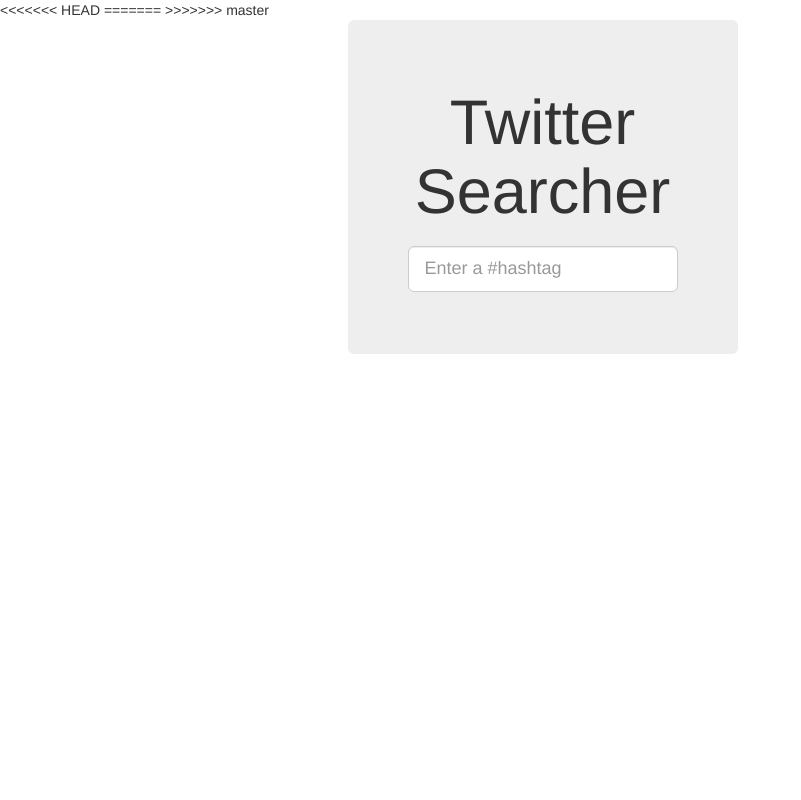
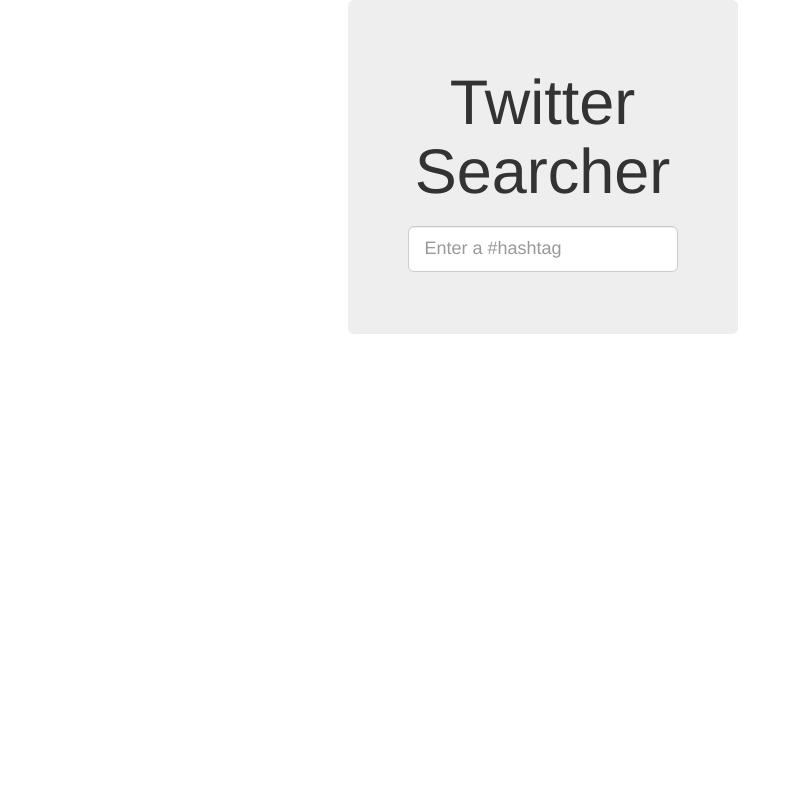
Before and after one commit to ryee1/twittersearcherproject, a Django app: page / in a window 1280 px wide. Shown: the whole page, without its empty margins (0-801 px from the left). Run offline with Django 3.2, Linux system fonts and the light colour scheme; some libraries are stand-ins or nearby versions.

Commit message:
Fixed garbage in html

```diff
--- a/twitterscraper/templates/twitterscraper/header.html
+++ b/twitterscraper/templates/twitterscraper/header.html
@@ -7,8 +7,5 @@
     <link href="/static/base.css" rel="stylesheet">
     <script src="/static/js/cloud.js"></script>
     <script src="/static/js/hashtag_cloud.js"></script>
-<<<<<<< HEAD
     <script src="/static/js/formValidate.js"></script>
-=======
->>>>>>> master
 </head>
--- a/twitterscraper/views.py
+++ b/twitterscraper/views.py
@@ -7,7 +7,7 @@ def index(request):
     return render(request, 'twitterscraper/index.html')
 
 def search(request):
-    user_input = request.POST['user_hashtag_input']
+    user_input = request.POST.get('user_hashtag_input')
     list_of_tweets = tweetRetriever.tweetRetriever(user_input)
     request.session['list_of_tweets'] = list_of_tweets
     request.session['words'] = []
```
Also changed, not shown: db.sqlite3.
